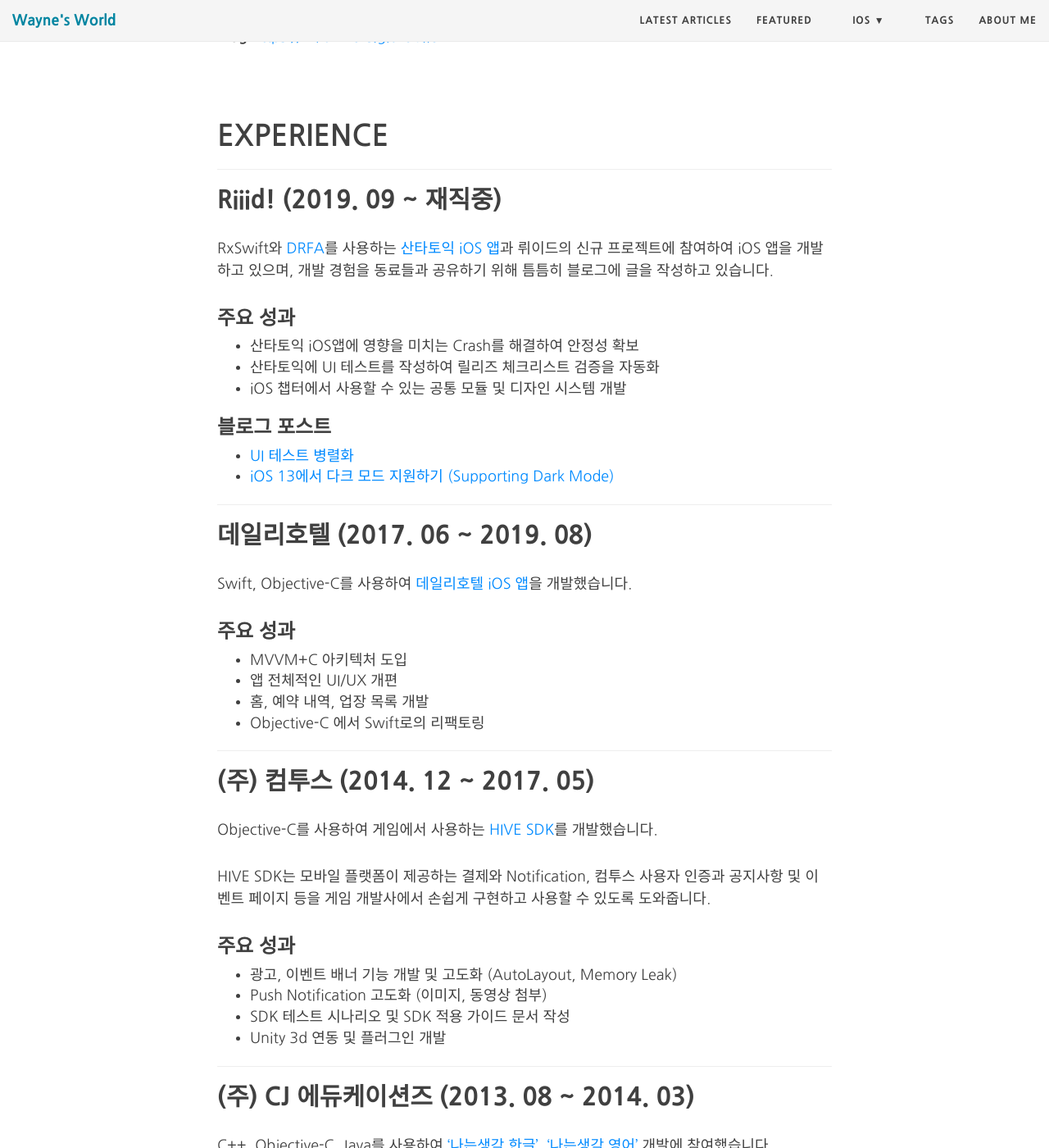
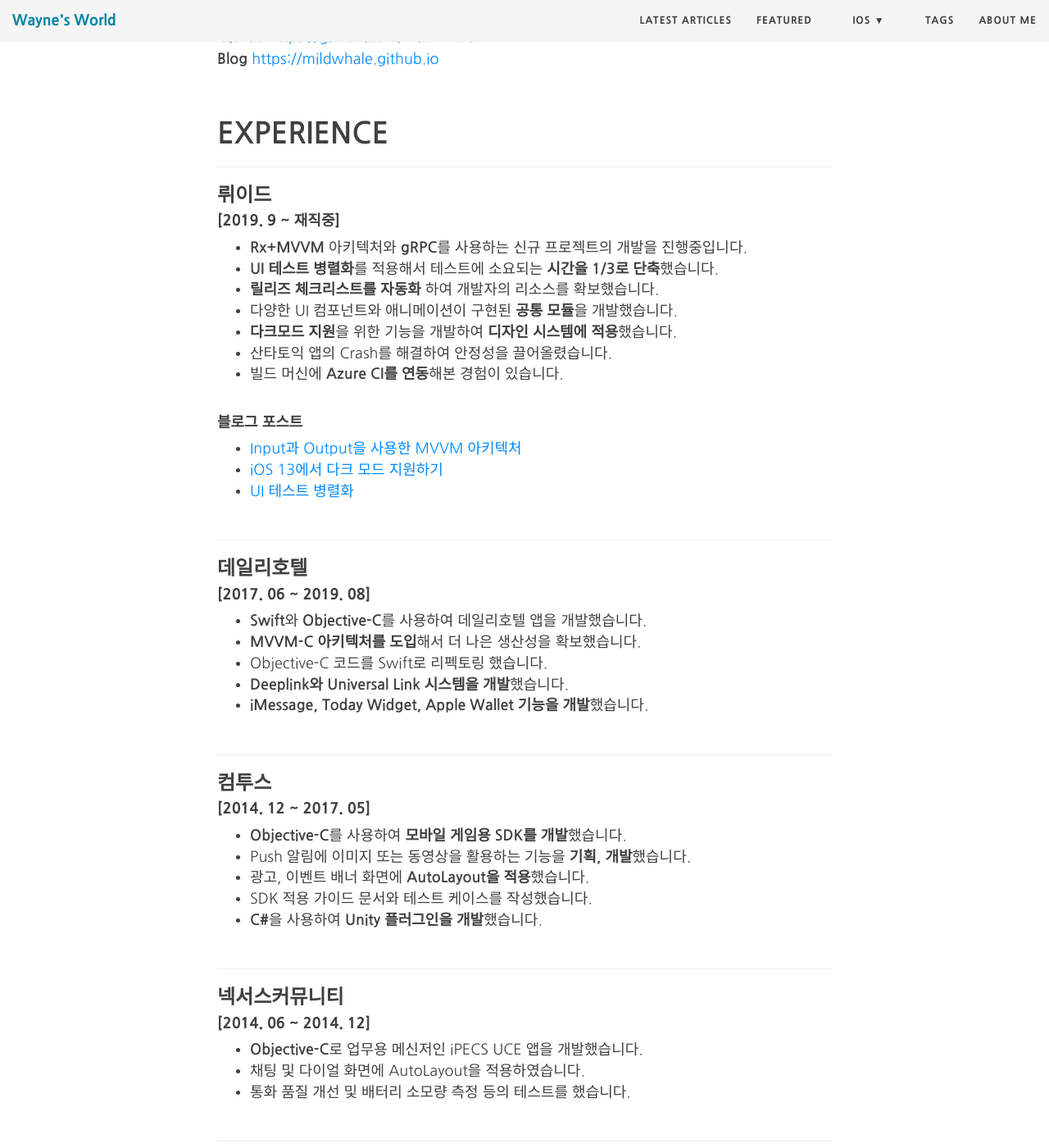
Before and after one commit to Mildwhale/mildwhale.github.io, a Jekyll site: the page built from aboutme.md, in a window 1280 px wide and 1400 px high, scrolled down 768 px. Shown: the whole window at 82% size. Built offline with Jekyll 4.4.1, drawn with Linux system fonts in a browser that asks for light colours; nearby versions of some CDN libraries; some of the changed text lies outside the part shown.

Commit message:
:pencil: About me 업데이트중

```diff
--- a/aboutme.md
+++ b/aboutme.md
@@ -8,56 +8,64 @@
 
 # **김규진 (Kyujin Kim)**
 ---
-꼼꼼한 성격으로 서비스의 안정성을 중요하게 생각하며 원활한 커뮤니케이션을 지향합니다.
-꾸준히 자기 계발을 하고 있으며 사용자에게 더 좋은 서비스를 제공하기 위해 항상 고민합니다.
+꼼꼼한 성격으로 서비스의 안정성을 중요하게 생각하며, 사용자에게 더 좋은 서비스를 제공하기 위해 끊임없이 노력하는 개발자입니다. 꾸준히 자기 계발을 하고 있으며, 개발 경험과 지식을 블로그에 기록하고 공유합니다.
 
-**Email** <mailto:hysterit@gmail.com>
+**Email** <mailto:mildwhale@gmail.com>
 **Github** [https://github.com/Mildwhale](https://github.com/Mildwhale)
 **Blog** [https://mildwhale.github.io](https://mildwhale.github.io)
-
 <br/>
 
 # **EXPERIENCE**
 ---
-## Riiid! (2019. 09 ~ 재직중)
-RxSwift와 [DRFA](https://github.com/geppetto-ios/Geppetto)를 사용하는 [산타토익 iOS 앱](https://apps.apple.com/kr/app/산타토익-비인간적-점수상승/id1148006701)과 뤼이드의 신규 프로젝트에 참여하여 iOS 앱을 개발하고 있으며, 개발 경험을 동료들과 공유하기 위해 틈틈히 블로그에 글을 작성하고 있습니다.
+### 뤼이드
+#### [2019. 9 ~ 재직중]
+- **Rx+MVVM** 아키텍처와 **gRPC**를 사용하는 신규 프로젝트의 개발을 진행중입니다.
+- **UI 테스트 병렬화**를 적용해서 테스트에 소요되는 **시간을 1/3로 단축**했습니다.
+- **릴리즈 체크리스트를 자동화** 하여 개발자의 리소스를 확보했습니다.
+- 다양한 UI 컴포넌트와 애니메이션이 구현된 **공통 모듈**을 개발했습니다.
+- **다크모드 지원**을 위한 기능을 개발하여 **디자인 시스템에 적용**했습니다.
+- 산타토익 앱의 Crash를 해결하여 안정성을 끌어올렸습니다.
+- 빌드 머신에 **Azure CI를 연동**해본 경험이 있습니다.
+<br/>
 
-### 주요 성과
-- 산타토익 iOS앱에 영향을 미치는 Crash를 해결하여 안정성 확보
-- 산타토익에 UI 테스트를 작성하여 릴리즈 체크리스트 검증을 자동화
-- iOS 챕터에서 사용할 수 있는 공통 모듈 및 디자인 시스템 개발
-
-### 블로그 포스트
-- [UI 테스트 병렬화](https://riiid.github.io/2019-12-02/iOS-parallel-ui-testing/)
-- [iOS 13에서 다크 모드 지원하기 (Supporting Dark Mode)](https://riiid.github.io/2019-12-27/iOS-supporting-dark-mode/)
+#### 블로그 포스트
+- [Input과 Output을 사용한 MVVM 아키텍처](/2020-04-16-mvvm-with-input-output/)
+- [iOS 13에서 다크 모드 지원하기](/2019-12-27-iOS-supporting-dark-mode)
+- [UI 테스트 병렬화](/2019-12-04-iOS-parallel-ui-testing)
+<br/>
 
 ---
-
-## 데일리호텔 (2017. 06 ~ 2019. 08)
-Swift, Objective-C를 사용하여 [데일리호텔 iOS 앱](https://apps.apple.com/kr/app/id742186886)을 개발했습니다.
-
-### 주요 성과
-- MVVM+C 아키텍처 도입
-- 앱 전체적인 UI/UX 개편
-- 홈, 예약 내역, 업장 목록 개발
-- Objective-C 에서 Swift로의 리팩토링
+### 데일리호텔
+#### [2017. 06 ~ 2019. 08]
+- **Swift**와 **Objective-C**를 사용하여 데일리호텔 앱을 개발했습니다.
+- **MVVM-C 아키텍처를 도입**해서 더 나은 생산성을 확보했습니다.
+- Objective-C 코드를 Swift로 리펙토링 했습니다.
+- **Deeplink와 Universal Link 시스템을 개발**했습니다.
+- **iMessage, Today Widget, Apple Wallet 기능을 개발**했습니다.
+<br/>
 
 ---
-
-## (주) 컴투스 (2014. 12 ~ 2017. 05)
-Objective-C를 사용하여 게임에서 사용하는 [HIVE SDK](http://developers.withhive.com)를 개발했습니다.
-
-HIVE SDK는 모바일 플랫폼이 제공하는 결제와 Notification, 컴투스 사용자 인증과 공지사항 및 이벤트 페이지 등을 게임 개발사에서 손쉽게 구현하고 사용할 수 있도록 도와줍니다.
-
-### 주요 성과
-- 광고, 이벤트 배너 기능 개발 및 고도화 (AutoLayout, Memory Leak)
-- Push Notification 고도화 (이미지, 동영상 첨부)
-- SDK 테스트 시나리오 및 SDK 적용 가이드 문서 작성
-- Unity 3d 연동 및 플러그인 개발
+### 컴투스
+#### [2014. 12 ~ 2017. 05]
+- **Objective-C**를 사용하여 **모바일 게임용 SDK를 개발**했습니다.
+- Push 알림에 이미지 또는 동영상을 활용하는 기능을 **기획, 개발**했습니다.
+- 광고, 이벤트 배너 화면에 **AutoLayout을 적용**했습니다.
+- SDK 적용 가이드 문서와 테스트 케이스를 작성했습니다.
+- **C#**을 사용하여 **Unity 플러그인을 개발**했습니다.
+<br/>
 
 ---
+### 넥서스커뮤니티
+#### [2014. 06 ~ 2014. 12]
+- **Objective-C**로 업무용 메신저인 iPECS UCE 앱을 개발했습니다.
+- 채팅 및 다이얼 화면에 AutoLayout을 적용하였습니다.
+- 통화 품질 개선 및 배터리 소모량 측정 등의 테스트를 했습니다.
+<br/>
 
-## (주) CJ 에듀케이션즈 (2013. 08 ~ 2014. 03)
-C++, Objective-C, Java를 사용하여 ['나는생각 한글'](https://www.youtube.com/watch?v=0GNEoqaUevs), ['나는생각 영어'](https://www.youtube.com/watch?v=Yjl8Pceo0Zs) 개발에 참여했습니다.
-
-<br/>
+---
+### CJ 에듀케이션즈
+#### [2013. 08 ~ 2014. 03]
+- **Cocos2d-x**를 사용하여 ['나는생각 한글'](https://www.youtube.com/watch?v=0GNEoqaUevs), ['나는생각 영어'](https://www.youtube.com/watch?v=Yjl8Pceo0Zs)를 개발했습니다.
+- 앱 로직은 **C++**, 네이티브 기능은 **Objective-C, Java**를 사용해 개발했습니다.
+- **C++과 Java(JNI)**를 사용하여 iOS, Android의 플러그인을 개발했습니다.
+- 다양한 해상도를 지원하기 위한 기능을 개발했습니다.
```
